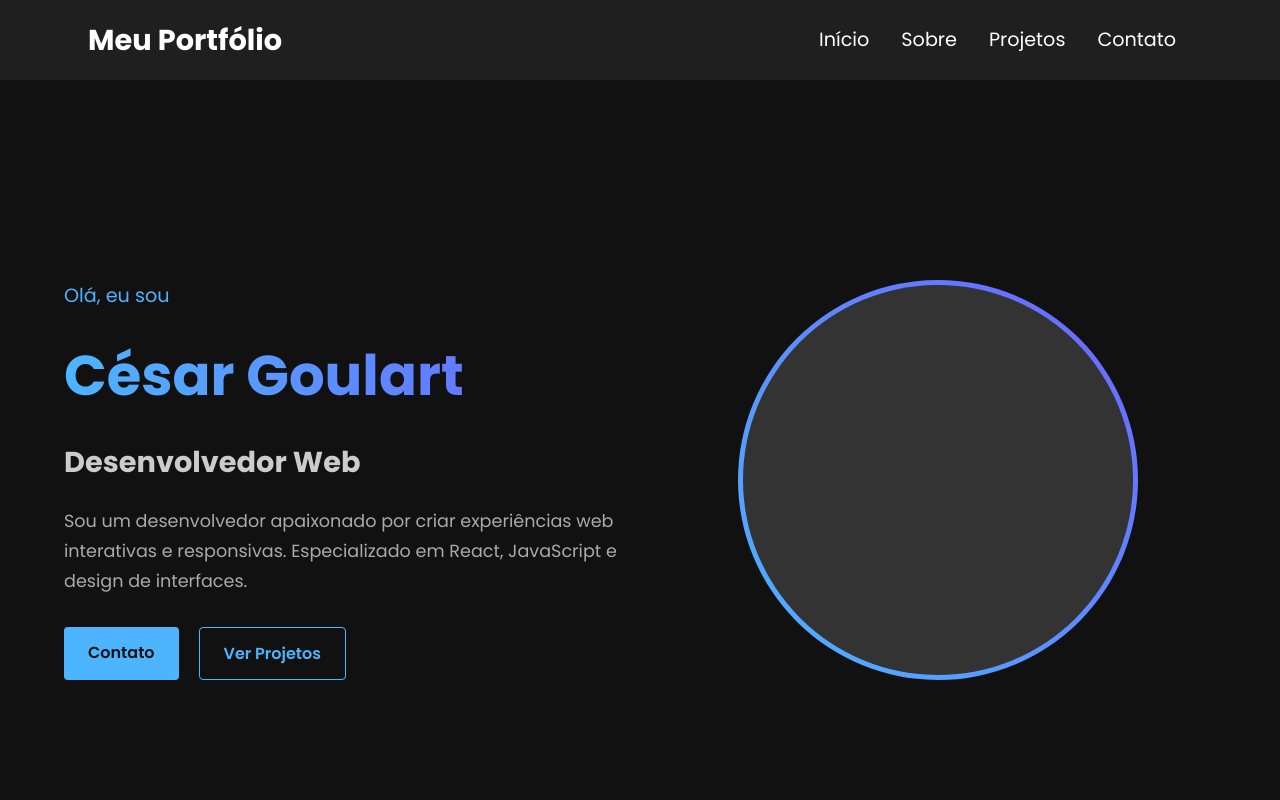
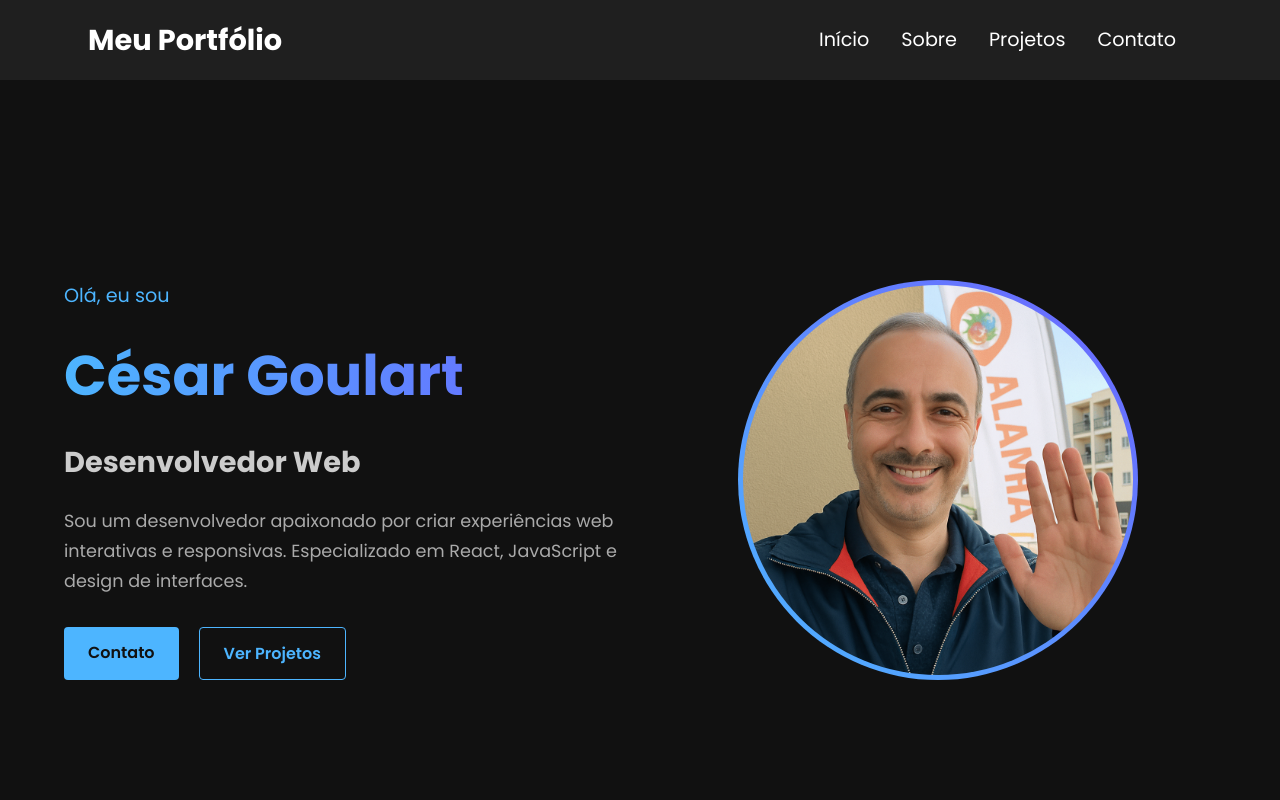
Before and after one commit to cesargoulart/meu-portfolio, a React (Create React App) app: page / in a window 1280 px wide. Shown: the top 800 px of the page. Built offline with nearby package versions, Linux system fonts and the light colour scheme.

Commit message:
Implement code changes to enhance functionality and improve performance

```diff
--- a/src/pages/Home.css
+++ b/src/pages/Home.css
@@ -91,14 +91,24 @@
     border-radius: 50%;
     padding: 5px;
     background: linear-gradient(45deg, #4db5ff, #6c63ff);
+    overflow: hidden; /* Importante: mantém a imagem dentro do círculo */
 }
 
-  .profile-img-placeholder {
+.profile-img {
+    height: 100%;
+    width: 100%;
+    border-radius: 50%;
+    object-fit: cover; /* Mantém a proporção da imagem */
+    display: block; /* Elimina espaços indesejados */
+}
+
+/* Classe comentada - não precisamos mais dela */
+/* .profile-img-placeholder {
     height: 100%;
     width: 100%;
     border-radius: 50%;
     background-color: #333;
-  }
+} */
 
 @media screen and (max-width: 960px) {
     .home-container {
--- a/src/pages/Home.js
+++ b/src/pages/Home.js
@@ -1,26 +1,37 @@
-import React from 'react';
-import './Home.css';
+import React from "react";
+import "./Home.css";
+import profileImg from "../assets/images/foto.png";
 
 function Home() {
   return (
     <section id="home" className="home-container">
-      <div className="home-content" data-aos="fade-up">
-        <p className="hello" data-aos="fade-right" data-aos-delay="100">Olá, eu sou</p>
-        <h1 className="name" data-aos="fade-left" data-aos-delay="200">César Goulart</h1>
-        <h3 className="title" data-aos="fade-up" data-aos-delay="300">Desenvolvedor Web</h3>
-        <p className="description" data-aos="fade-up" data-aos-delay="400">
-          Sou um desenvolvedor apaixonado por criar experiências web interativas e responsivas.
-          Especializado em React, JavaScript e design de interfaces.
+      <div className="home-content">
+        <p className="hello">
+          Olá, eu sou
         </p>
-        <div className="cta-buttons" data-aos="zoom-in" data-aos-delay="500">
-          <a href="#contact" className="btn primary-btn">Contato</a>
-          <a href="#projects" className="btn secondary-btn">Ver Projetos</a>
+        <h1 className="name">
+          César Goulart
+        </h1>
+        <h3 className="title">
+          Desenvolvedor Web
+        </h3>
+        <p className="description">
+          Sou um desenvolvedor apaixonado por criar experiências web interativas
+          e responsivas. Especializado em React, JavaScript e design de
+          interfaces.
+        </p>
+        <div className="cta-buttons">
+          <a href="#contact" className="btn primary-btn">
+            Contato
+          </a>
+          <a href="#projects" className="btn secondary-btn">
+            Ver Projetos
+          </a>
         </div>
       </div>
-      <div className="home-image" data-aos="fade-left" data-aos-delay="600">
+      <div className="home-image">
         <div className="image-container">
-          {/* Adicione sua imagem de perfil aqui */}
-          <div className="profile-img-placeholder"></div>
+          <img src={profileImg} alt="César Goulart" className="profile-img" />
         </div>
       </div>
     </section>
```
Also changed, not shown: src/assets/images/foto.png (added). Lines whose indentation alone changed are shown as unchanged.
